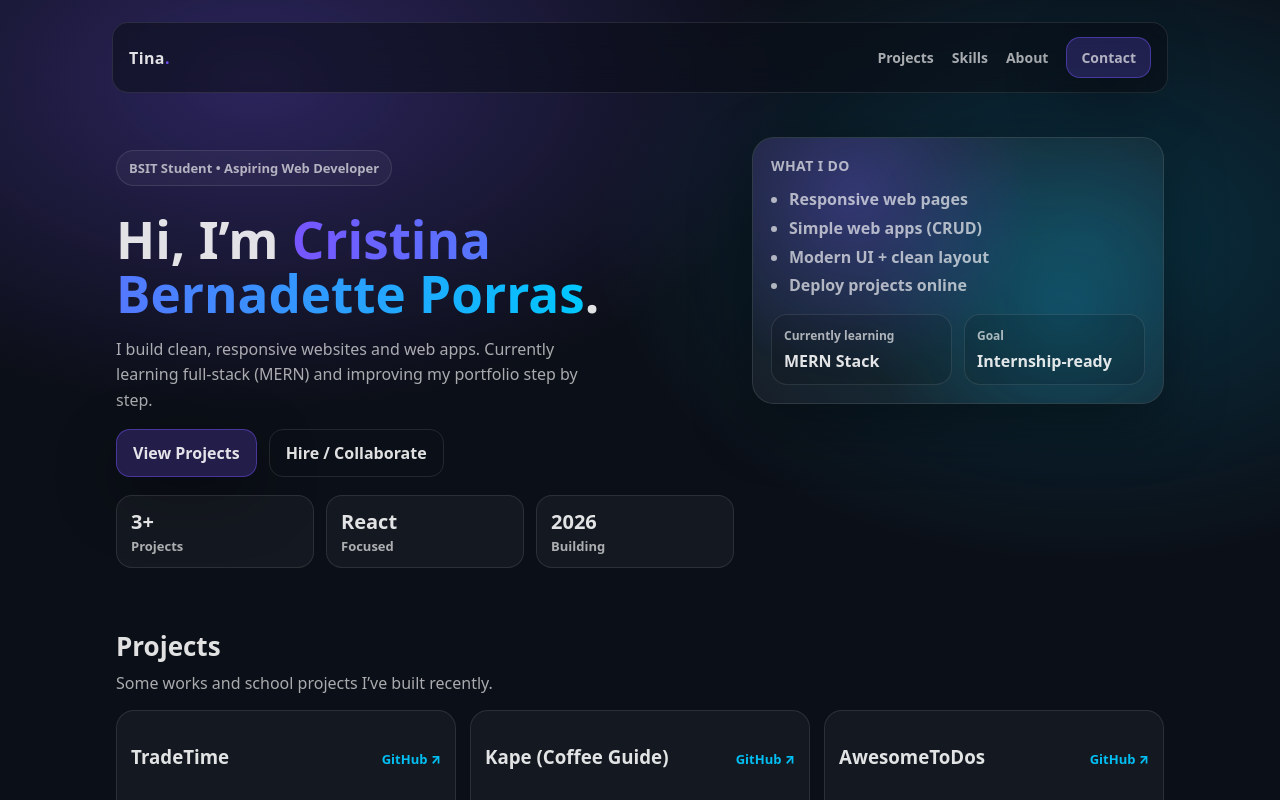
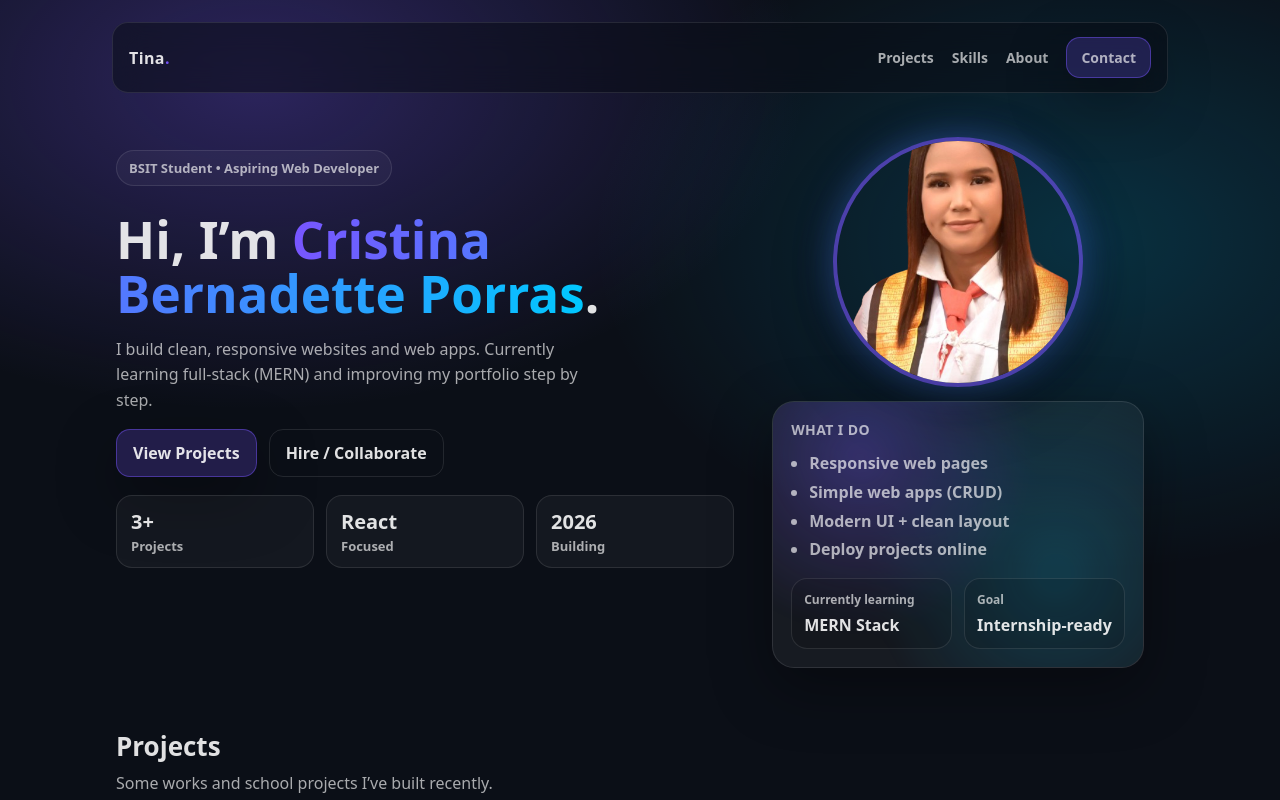
Before and after one commit to CristinaPorras122104/Cristina_Portfolio, a React (Vite) app: page / in a window 1280 px wide. Shown: the top 800 px of the page. Built offline with nearby package versions, Linux system fonts and the light colour scheme.

Commit message:
Updated portfolio with profile picture and CSS

```diff
--- a/src/App.jsx
+++ b/src/App.jsx
@@ -1,4 +1,5 @@
 import { useState } from "react";
+import gradpic from "./assets/gradpic.png";
 
 export default function App() {
   const year = new Date().getFullYear();
@@ -94,6 +95,8 @@ export default function App() {
         </div>
 
         <div className="hero-right">
+  <img src={gradpic} alt="Cristina Porras" className="profile-img" />
+
   <div className="card glow">
     <p className="card-title">What I do</p>
     <ul className="checklist">
--- a/src/index.css
+++ b/src/index.css
@@ -154,6 +154,24 @@ h1{
 .mini-top{ margin:0; color: var(--muted); font-weight: 700; font-size: 12px; }
 .mini-main{ margin: 6px 0 0; font-weight: 900; }
 
+/* ✅ PHOTO styles (added, does NOT break layout) */
+.hero-right{
+  display: flex;
+  flex-direction: column;
+  align-items: center;
+  gap: 14px;
+}
+.profile-img{
+  width: 250px;
+  height: 250px;
+  object-fit: cover;
+  border-radius: 50%;
+  border: 4px solid rgba(120,85,255,.6);
+  box-shadow: 0 0 40px rgba(120,85,255,.25),
+              0 0 30px rgba(0,200,255,.18),
+              0 20px 60px rgba(0,0,0,.45);
+}
+
 .section{ padding: 34px 4px; }
 .section-head h2{ margin:0; font-size: 26px; }
 .section-head p{ margin: 8px 0 0; color: var(--muted); }
@@ -259,4 +277,9 @@ h1{
   .about{ grid-template-columns: 1fr; }
   .row{ grid-template-columns: 1fr; }
   .navlinks{ gap: 12px; }
+
+  .profile-img{
+    width: 210px;
+    height: 210px;
+  }
 }
```
Also changed, not shown: src/assets/gradpic.png (added). Lines whose indentation alone changed are shown as unchanged.
